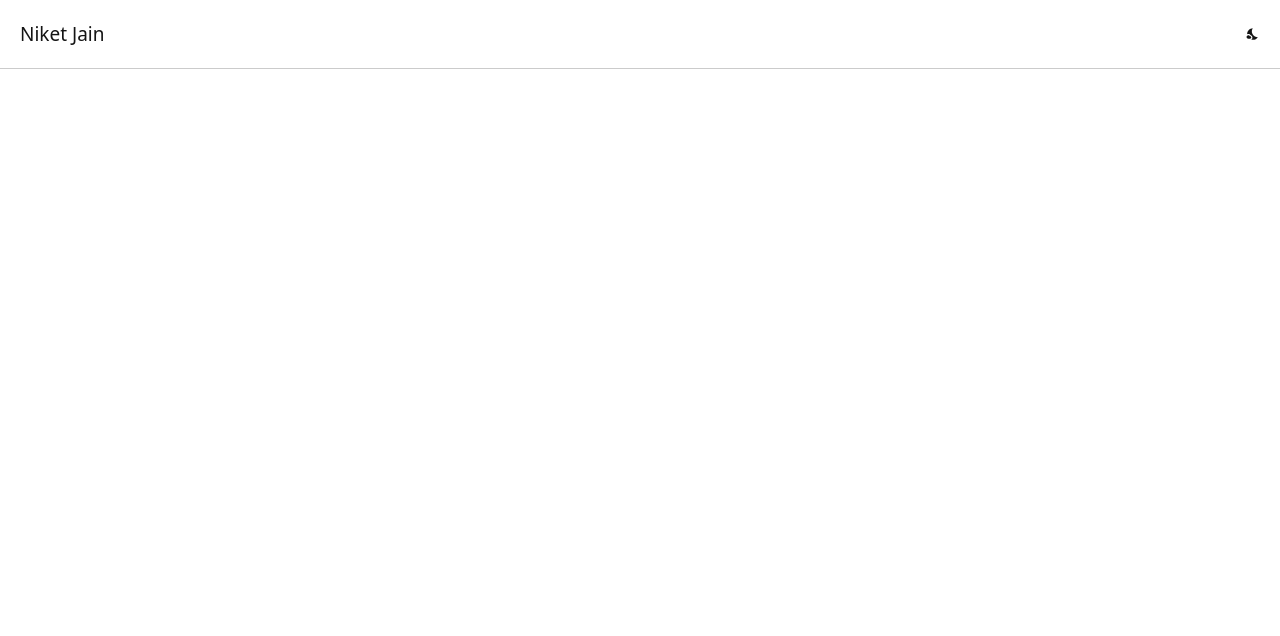
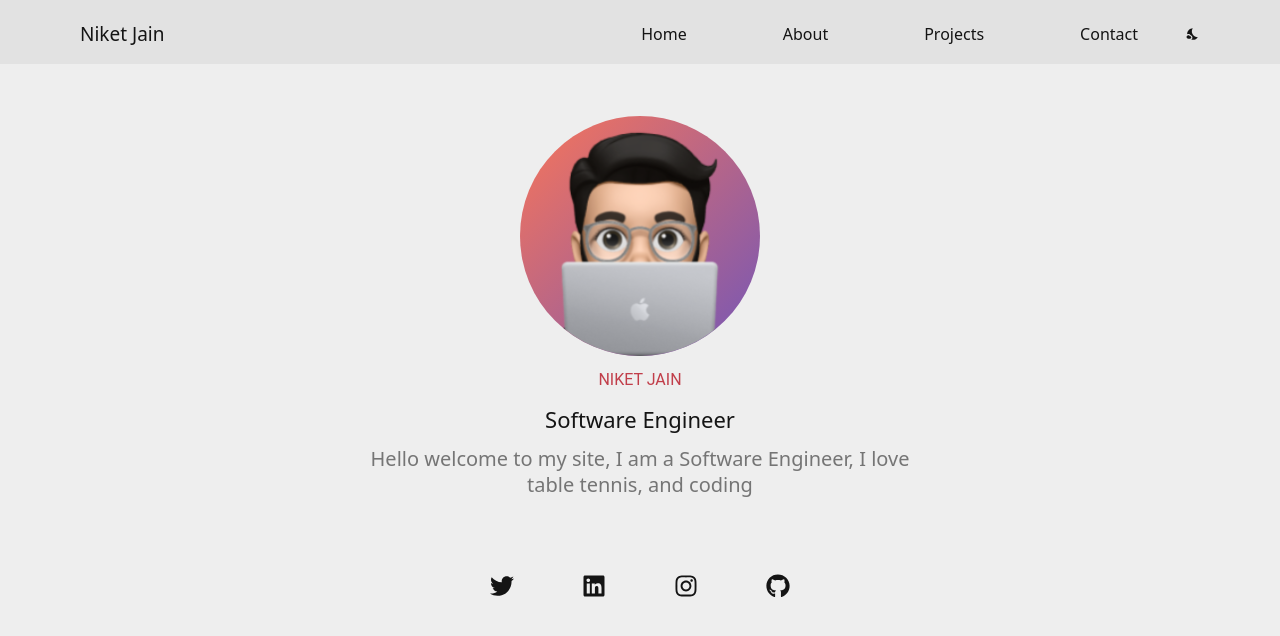
Before and after one commit to niketjain1/Portfolio, a React (Create React App) app: page / in a window 1280 px wide. Shown: the top 636 px of the page. Built offline with nearby package versions, Linux system fonts and the light colour scheme.

Commit message:
📦 NEW: Added different tabs in header

```diff
--- a/src/App.js
+++ b/src/App.js
@@ -1,6 +1,7 @@
 import Header from "./components/Header";
 import "./styles/main.css";
 import { useState } from "react";
+import Hero from "./components/Hero";
 
 function App() {
   const [darkMode, setDarkMode] = useState(false);
@@ -9,7 +10,9 @@ function App() {
     <div className={darkMode && "dark"}>
       <Header darkMode={darkMode} setDarkMode={setDarkMode} />
 
-      <main className="bg-white dark:bg-gray-900 text-gray-900 dark:text-white"></main>
+      <main className="bg-gray-100 dark:bg-gray-900 text-gray-900 dark:text-white">
+        <Hero />
+      </main>
     </div>
   );
 }
--- a/src/components/Header.jsx
+++ b/src/components/Header.jsx
@@ -2,10 +2,21 @@ import { MdNightsStay, MdWbSunny } from "react-icons/md";
 
 const Header = ({ darkMode, setDarkMode }) => {
   return (
-    <header className="bg-white dark:bg-gray-900 text-gray-900 dark:text-white border-b border-gray-300">
+    <header className="bg-gray-200 dark:bg-gray-800 text-gray-900 dark:text-white px-15 h-16 sticky top-0">
       <nav className="flex justify-between items-center p-5">
         <h1 className="text-lg">Niket Jain</h1>
-
+        <div className="ml-auto mx-8 hover:border border-gray-400 px-4 rounded-lg hover:cursor-pointer">
+          Home
+        </div>
+        <div className="mx-8 hover:border border-gray-400 px-4 rounded-lg hover:cursor-pointer">
+          About
+        </div>
+        <div className="mx-8 hover:border border-gray-400 px-4 rounded-lg hover:cursor-pointer">
+          Projects
+        </div>
+        <div className="mx-8 hover:border border-gray-400 px-4 rounded-lg hover:cursor-pointer">
+          Contact
+        </div>
         <div onClick={() => setDarkMode(!darkMode)}>
           {darkMode ? (
             <MdWbSunny className="body-base-medium cursor-pointer" />
```
